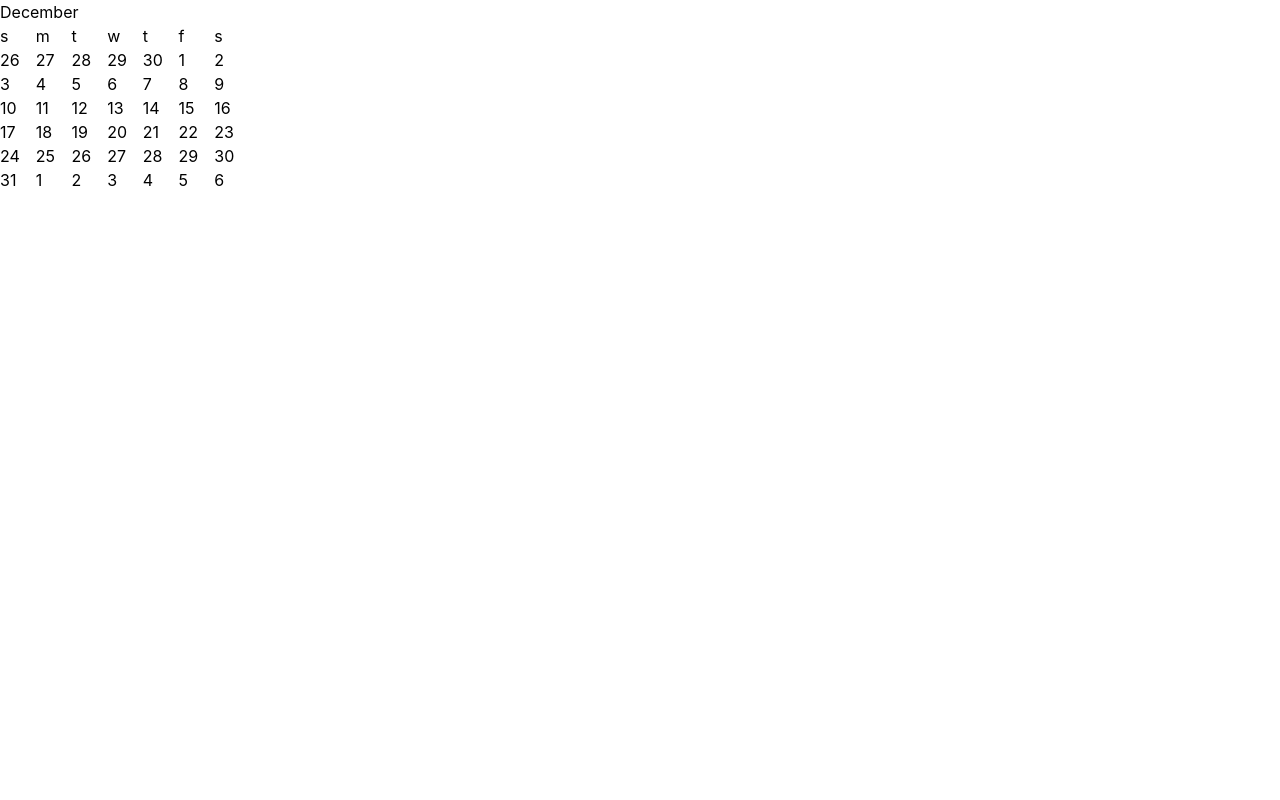
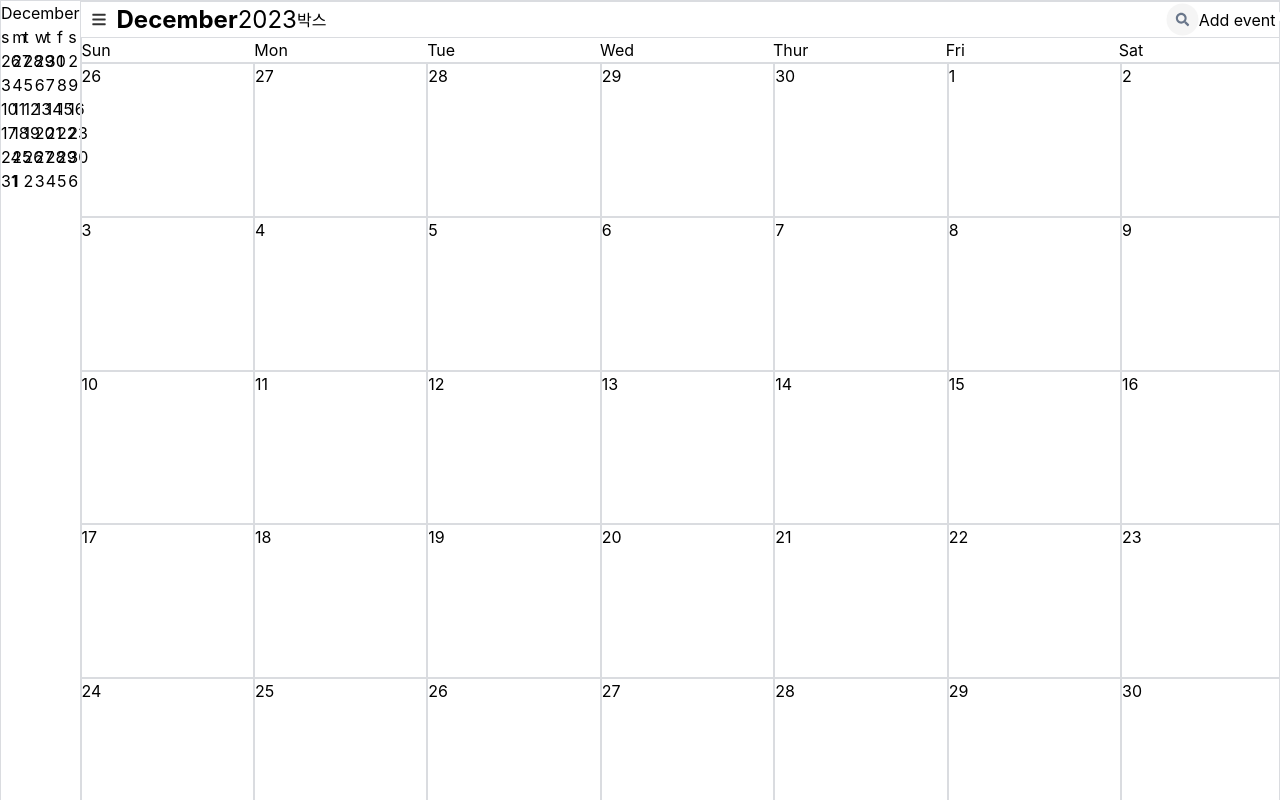
Before and after one commit to lindychi/frontend-bootcamp, a React (Create React App) app: page / in a window 1280 px wide. Shown: the top 800 px of the page. Built offline with nearby package versions, Linux system fonts and the light colour scheme.

Commit message:
큰달력도대충

```diff
--- a/src/App.tsx
+++ b/src/App.tsx
@@ -1,6 +1,7 @@
 import React from "react";
 import clsx from "clsx";
 import "./App.css";
+import "./consts/style.css";
 
 import { dayList } from "./consts/calendar";
 
@@ -19,7 +20,7 @@ function App() {
     selectedMonth
   );
 
-  return <div>
+  return <div className="flex flex-row w-full h-full outer-box">
 <div className="w-[250px] h-max-[1024px]">
 
 
@@ -32,7 +33,28 @@ function App() {
 
 
 
-<div></div>
+<div className="w-[1214px] outer-box">
+   <div className="flex flex-row place-content-between items-center">
+     <div className="flex flex-row items-center ">
+      <div>< Hamburger /></div>
+      <div className="text-2xl font-bold">{getMonthString(12)} </div>
+      <div className="text-2xl"> {selectedYear}</div>
+      <div>박스</div>
+     </div>
+     <div className="flex flex-row items-center">
+      <div><Search /></div>
+      <div className="flex flex-row">
+        <div>Add event</div>
+        <div><Plus/></div>
+        </div>
+
+     </div>
+    </div>
+   <div className="grid grid-cols-7 outer-box"> {dayList.map((day, index) => (<div key={index}>{day.medium} </div>))} </div>
+   <div className="grid grid-cols-7 w-[1214px] h-[923px]"> {targetCalendarDates.map((date:Date,index) => (<div key={index} className="outer-box">{date.getDate()}</div>))} </div>
+
+
+</div>
 
 
   </div>;
--- /dev/null
+++ b/src/consts/style.css
@@ -0,0 +1,3 @@
+.outer-box {
+    border: 1px solid #DADCE0 ;
+}
```
